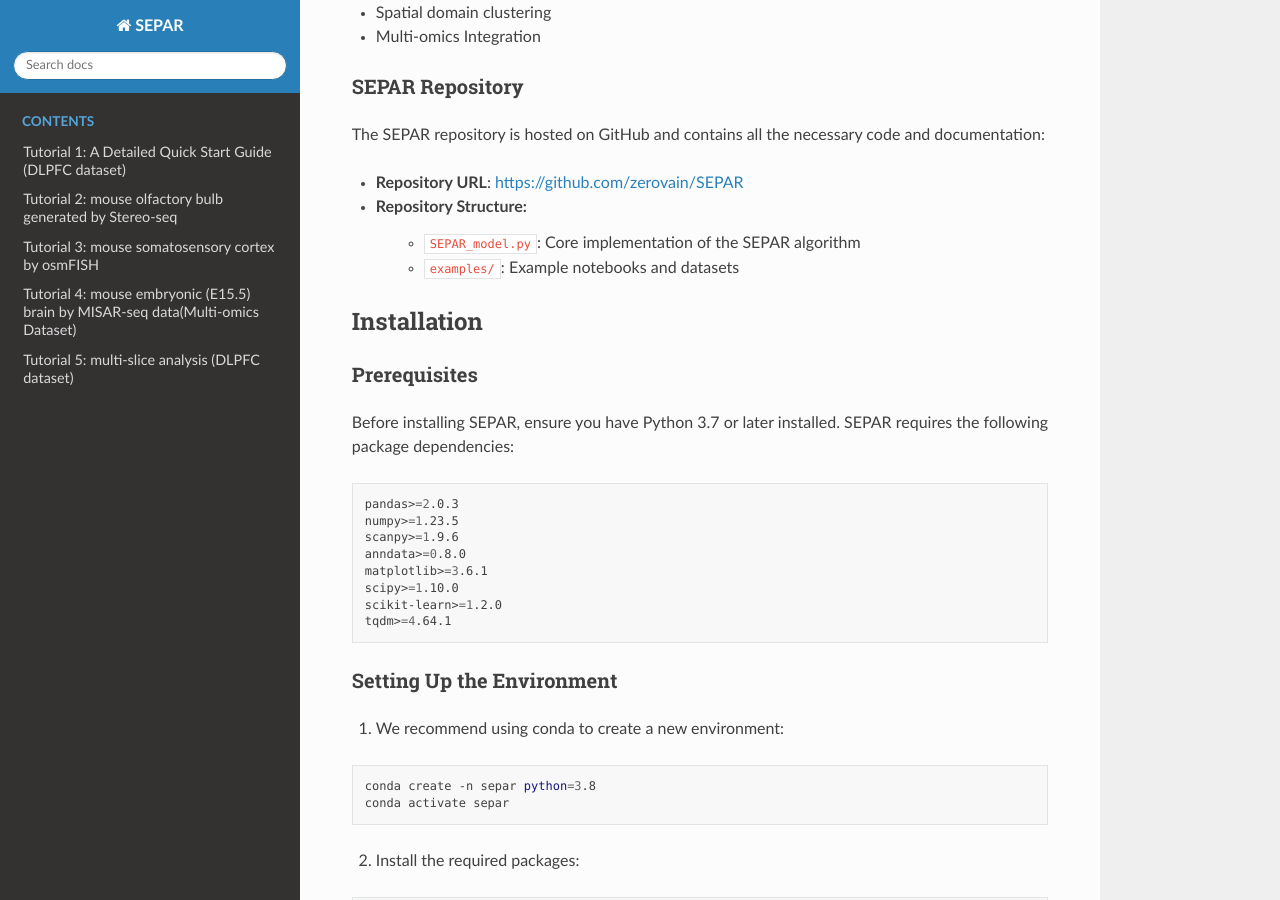
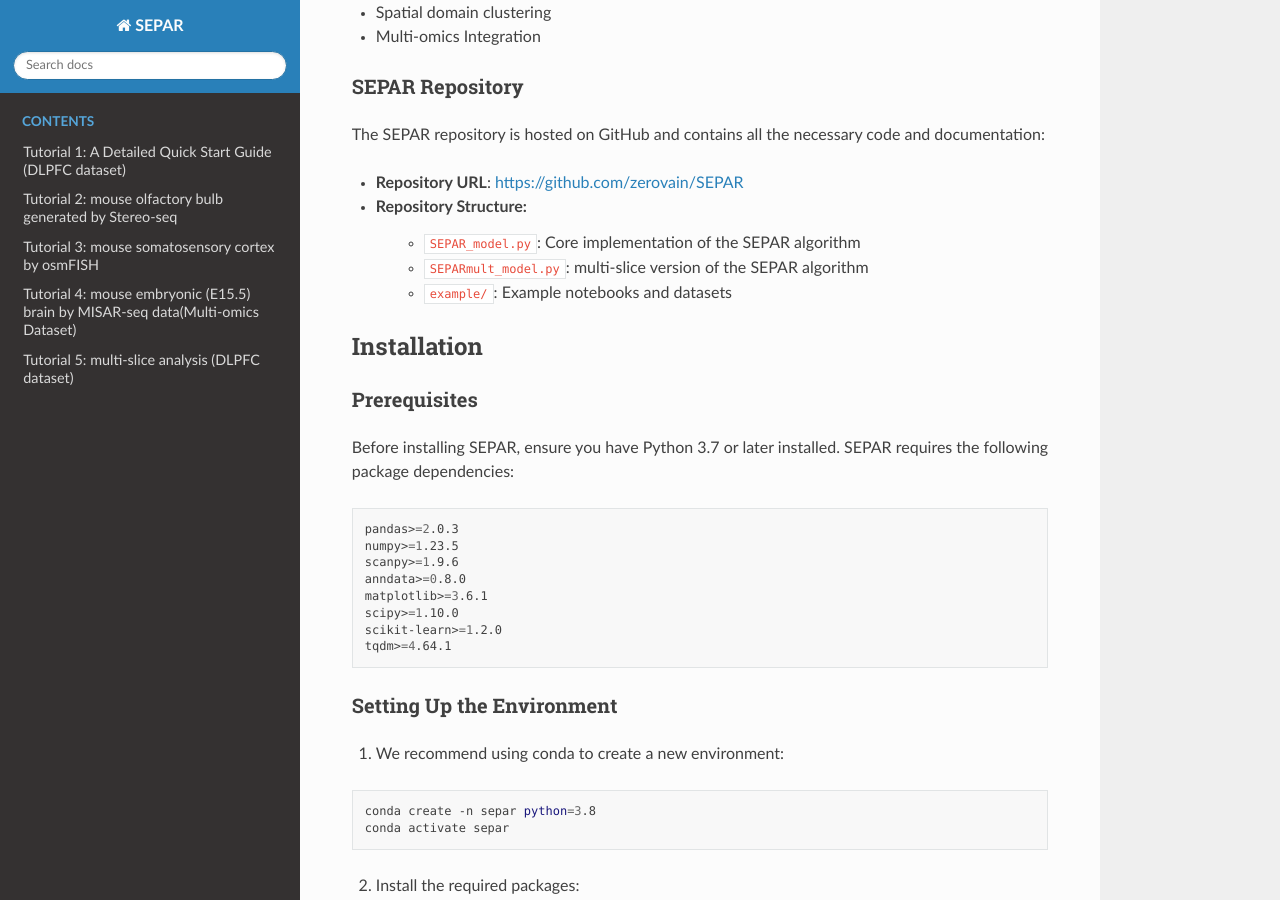
Before and after one commit to zerovain/SEPAR_tutorial, a Sphinx documentation site: the page built from docs/index.rst, in a window 1280 px wide and 900 px high, scrolled down 649 px. Built offline with Sphinx 7.4.7 and the Read the Docs theme 3.1.0, drawn with Linux system fonts in a browser that asks for light colours.

Commit message:
Update index.rst

```diff
--- a/docs/index.rst
+++ b/docs/index.rst
@@ -34,7 +34,8 @@ The SEPAR repository is hosted on GitHub and contains all the necessary code and
 * **Repository URL**: `https://github.com/zerovain/SEPAR <https://github.com/zerovain/SEPAR>`_
 * **Repository Structure**:
     * ``SEPAR_model.py``: Core implementation of the SEPAR algorithm
-    * ``examples/``: Example notebooks and datasets
+    * ``SEPARmult_model.py``: multi-slice version of the SEPAR algorithm
+    * ``example/``: Example notebooks and datasets
 
 Installation
 -----------
```
